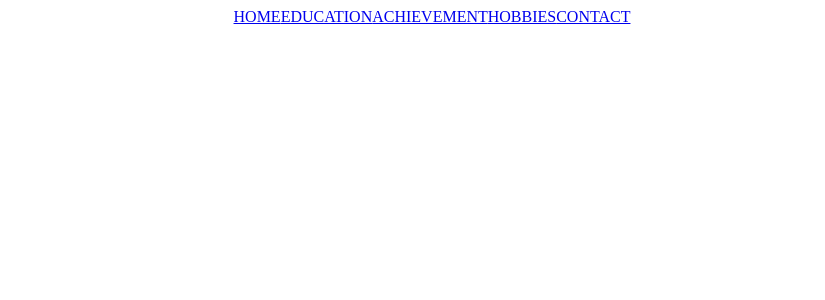
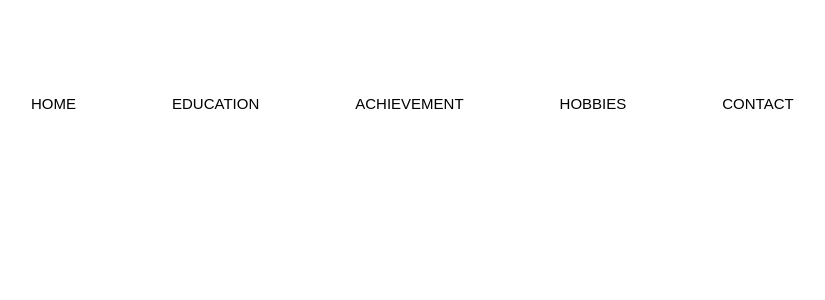
Before and after one commit to aryaniiit002/Cloning-a-Portfolio-Webpage, a React (Create React App) app: page / in a window 1280 px wide. Shown: the top 300 px of the page, without its empty margins (208-1033 px from the left). Built offline with nearby package versions, Linux system fonts and the light colour scheme.

Commit message:
Updating Navbar

```diff
--- a/src/components/Navbar/Navbar.css
+++ b/src/components/Navbar/Navbar.css
@@ -2,22 +2,28 @@
     display: flex;
     flex-direction: row;
     width: 100%;
-    height: 30px;
+    height: 170px;
     padding: 10px 0px;
     align-items: center;
     position: -webkit-sticky;
     position: fixed;
-    top: 0px;
-    background-color: #f5f5f5;
-    z-index: 1000;
 }
 
 .navOptContainer {
     display: flex;
     flex-direction: row;
-    gap: 15px;
+    gap: 84px;
     margin: 0;
     padding: 0;
-    font-weight: 600;
     text-decoration: none;
+    margin-inline: 225px;
 }
+
+.navOpt {
+    text-decoration: none;
+    color: black;
+    font-size: 15px;
+    font-family: 'Julius Sans One', sans-serif;
+    cursor: pointer;
+    padding: 2px 6px;
+}
--- a/src/components/Navbar/Navbar.jsx
+++ b/src/components/Navbar/Navbar.jsx
@@ -1,7 +1,8 @@
-import React, { useState } from 'react';
-import { useLocation, useNavigate, Link } from "react-router-dom";
+import React from 'react';
+import { useLocation, useNavigate } from "react-router-dom";
 import { NavHashLink } from 'react-router-hash-link';
 
+import "./Navbar.css";
 
 function Navbar() {
     const location = useLocation();
@@ -10,11 +11,26 @@ function Navbar() {
     return (
         <div className="navContainer">
             <div className="navOptContainer">
-                <NavHashLink smooth to="/portfolio#home" className={`navOpt ${path === "#home" && "select"}`}>HOME</NavHashLink>
-                <NavHashLink smooth to="/portfolio#skill" className={`navOpt ${path === "#education" && "select"}`}>EDUCATION</NavHashLink>
-                <NavHashLink smooth to="/portfolio#projects" className={`navOpt ${path === "#achievement" && "select"}`}>ACHIEVEMENT</NavHashLink>
-                <NavHashLink smooth to="/portfolio#experience" className={`navOpt ${path === "#hobbies" && "select"}`}>HOBBIES</NavHashLink>
-                <NavHashLink smooth to="/portfolio#contact" className={`navOpt ${path === "#contact" && "select"}`}>CONTACT</NavHashLink>
+                <NavHashLink smooth to="/portfolio#home"
+                    className={`navOpt ${path === "#home" && "select"}`}>
+                    HOME
+                </NavHashLink>
+                <NavHashLink smooth to="/portfolio#education"
+                    className={`navOpt ${path === "#education" && "select"}`}>
+                    EDUCATION
+                </NavHashLink>
+                <NavHashLink smooth to="/portfolio#achievement"
+                    className={`navOpt ${path === "#achievement" && "select"}`}>
+                    ACHIEVEMENT
+                </NavHashLink>
+                <NavHashLink smooth to="/portfolio#hobbies"
+                    className={`navOpt ${path === "#hobbies" && "select"}`}>
+                    HOBBIES
+                </NavHashLink>
+                <NavHashLink smooth to="/portfolio#contact"
+                    className={`navOpt ${path === "#contact" && "select"}`}>
+                    CONTACT
+                </NavHashLink>
             </div>
         </div>
     )
```
